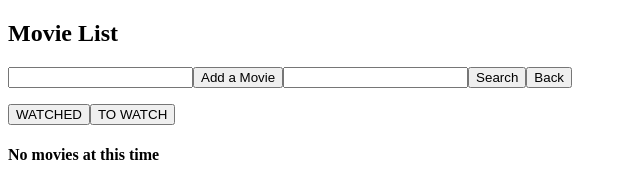
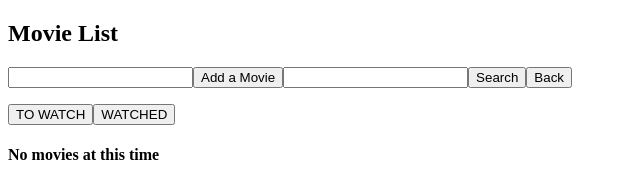
Before and after one commit to tinaLikesCheese/movie-list-starter, a React app: page / in a window 1280 px wide. Shown: the top 194 px of the page, without its empty margins (0-640 px from the left). Built offline with nearby package versions, Linux system fonts and the light colour scheme; the HTML template or start-up script is replaced by a standard one.

Commit message:
watch button shows only watched movies

```diff
--- a/src/components/App.jsx
+++ b/src/components/App.jsx
@@ -10,7 +10,7 @@ class App extends React.Component {
             input:'',
             movies: [],
             watched: [],
-            toWatch: true
+            toWatch: true,
         }
         this.onSearchClick = this.onSearchClick.bind(this);
         this.onBackClick = this.onBackClick.bind(this);
@@ -51,12 +51,12 @@ class App extends React.Component {
         let movieTitles = this.state.watched.map(movie=>movie.title.toLowerCase());
         if(!movieTitles.includes(name.toLowerCase())){
             this.setState({
-                movies: [...this.state.watched].filter(movie => movie.title !==name),
                 watched: [...this.state.watched, {title: name}]
+                // movies: [...this.state.movies].filter(m => m.title !==name),
             });
         } else {
             this.setState({
-                movies: [...this.state.watched, {title: name}],
+                // movies: [...this.state.movies, {title: name}],
                 watched: [...this.state.watched].filter(movie => movie.title !==name)
             })
         }
@@ -75,11 +75,17 @@ class App extends React.Component {
     }
 
     render() {
+
+        if (this.state.toWatch === false){
+            var films = this.state.watched.filter(movie => movie.title.toLowerCase().includes(this.state.input));
+        } else {
+            var films = this.state.movies.filter(movie => movie.title.toLowerCase().includes(this.state.input));
+        }
         return (
         <div>
             <h2>Movie List</h2>
             <Search handleWatch={this.onWatch} handleToWatch={this.onToWatch} handleSearch={this.onSearchClick} handleBack={this.onBackClick} handleAddMovie={this.onAddMovie} />
-            <MovieList handleWatched={this.onWatchClick} movies={this.state.movies.filter(movie => movie.title.toLowerCase().includes(this.state.input))}/>
+            <MovieList handleWatched={this.onWatchClick} movies={films}/>
         </div>
         )
     }
--- a/src/components/Search.jsx
+++ b/src/components/Search.jsx
@@ -22,8 +22,8 @@ class Search extends React.Component {
                     <button type="submit" onClick={(e) => this.handleSubmit(e,this.props.handleSearch)}> Search </button>
                     <button type="submit" onClick={(e) => this.handleSubmit(e, this.props.handleBack)}> Back </button>
                 </form>
-                <p><button type="submit" className="watchBtn"> WATCHED </button>
-                <button type="submit" className="watchBtn"> TO WATCH </button></p>
+                <p><button type="submit" className="watchBtn" onClick={(e)=>this.handleSubmit(e,this.props.handleToWatch)}> TO WATCH </button>
+                <button type="submit" className="watchBtn" onClick={(e)=>this.handleSubmit(e,this.props.handleWatch)}> WATCHED </button></p>
 
             </div>)
     }
```
Also changed, not shown: 1 other file (tests, documents, lock files or other folders).
